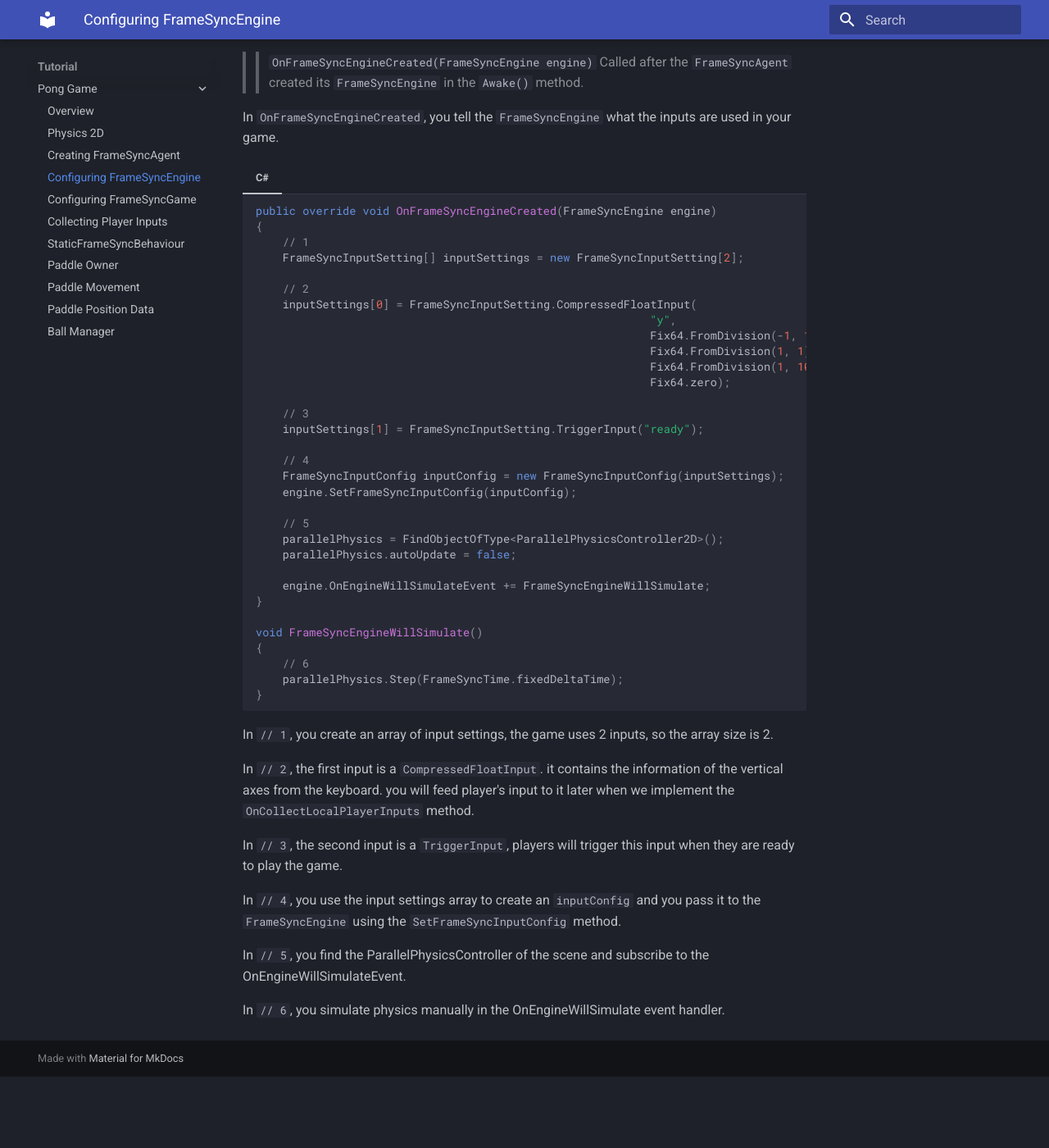
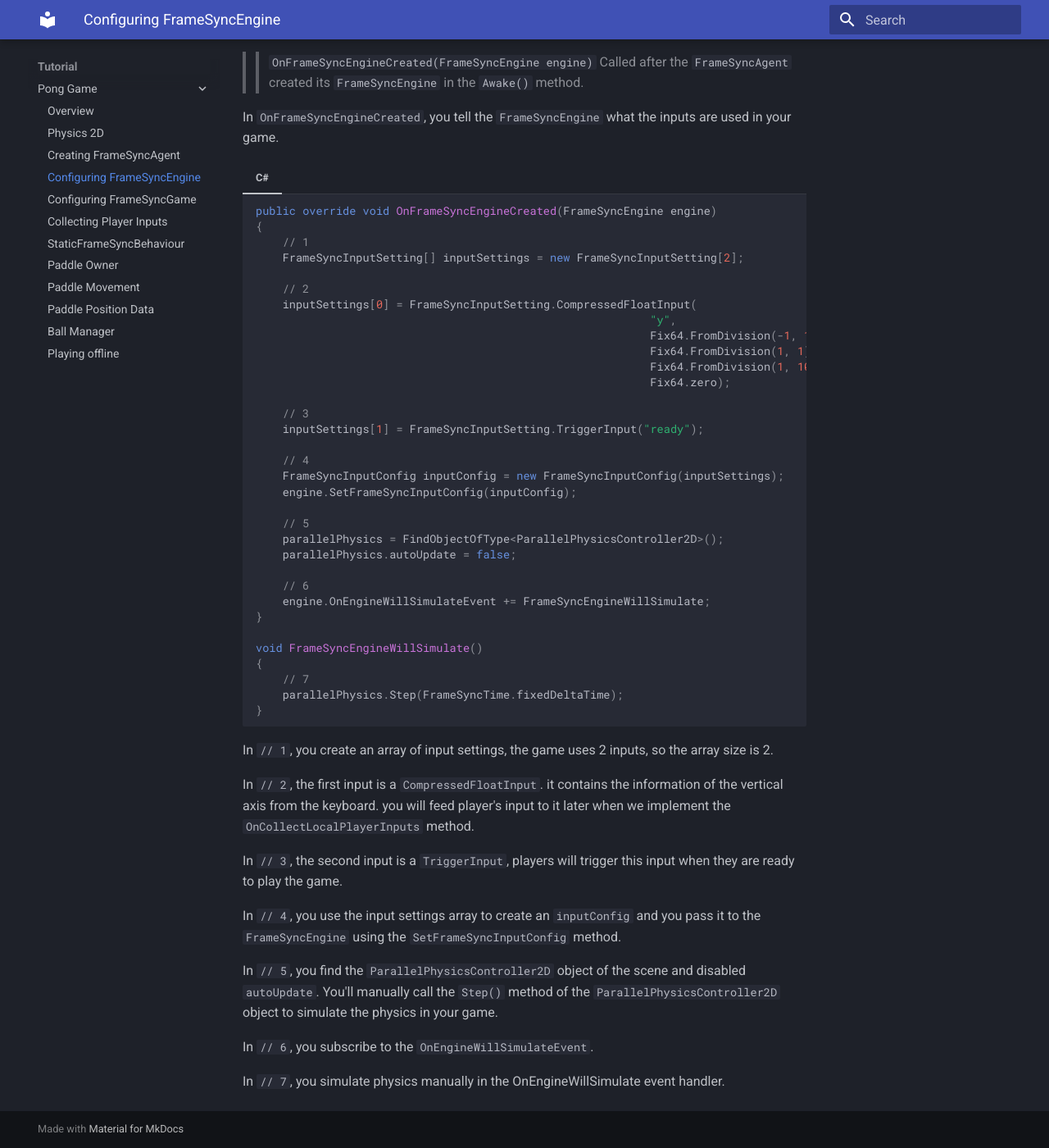
Before and after one commit to waynesohot/testdocs, an MkDocs documentation site: the page built from docs/tutorial/pong/configEngine.md, in a window 1280 px wide and 1400 px high, scrolled down 165 px. Shown: the whole window at 82% size. Built offline with MkDocs 1.6.1 and Material for MkDocs 9.7.7, drawn with Linux system fonts in a browser that asks for light colours; before the commit the page ends 1478 px from its top, so only the background shows below that.

Commit message:
added playing offline page

````diff
--- a/docs/tutorial/pong/configEngine.md
+++ b/docs/tutorial/pong/configEngine.md
@@ -30,25 +30,28 @@
         parallelPhysics = FindObjectOfType<ParallelPhysicsController2D>();
         parallelPhysics.autoUpdate = false;
 
+        // 6
         engine.OnEngineWillSimulateEvent += FrameSyncEngineWillSimulate;
     }
 
     void FrameSyncEngineWillSimulate()
     {
-        // 6
+        // 7
         parallelPhysics.Step(FrameSyncTime.fixedDeltaTime);
     }
     ```
 In `// 1`, you create an array of input settings, the game uses 2 inputs, so the array size is 2.
 
-In `// 2`, the first input is a `CompressedFloatInput`. it contains the information of the vertical axes from the keyboard. you will feed player's input to it later when we implement the `OnCollectLocalPlayerInputs` method.
+In `// 2`, the first input is a `CompressedFloatInput`. it contains the information of the vertical axis from the keyboard. you will feed player's input to it later when we implement the `OnCollectLocalPlayerInputs` method.
 
 In `// 3`, the second input is a `TriggerInput`, players will trigger this input when they are ready to play the game.
 
 In `// 4`, you use the input settings array to create an `inputConfig` and you pass it to the `FrameSyncEngine` using the `SetFrameSyncInputConfig` method.
 
-In `// 5`, you find the ParallelPhysicsController of the scene and subscribe to the OnEngineWillSimulateEvent.
+In `// 5`, you find the `ParallelPhysicsController2D` object of the scene and disabled `autoUpdate`. You'll manually call the `Step()` method of the `ParallelPhysicsController2D` object to simulate the physics in your game.
 
-In `// 6`, you simulate physics manually in the OnEngineWillSimulate event handler.
+In `// 6`, you subscribe to the `OnEngineWillSimulateEvent`.
+
+In `// 7`, you simulate physics manually in the OnEngineWillSimulate event handler.
 
 [1]: ../../frameSync/importantClass/frameSyncAgent.md
--- a/mkdocs.yml
+++ b/mkdocs.yml
@@ -16,6 +16,7 @@
       - Paddle Movement: tutorial/pong/paddleMovement.md
       - Paddle Position Data: tutorial/pong/paddlePosition.md
       - Ball Manager: tutorial/pong/ballManager.md
+      - Playing offline: tutorial/pong/offline.md
   - FrameSync:
     - Important Classes:
       - FrameSyncAgent: frameSync/importantClass/frameSyncAgent.md
````
Also changed, not shown: docs/tutorial/pong/offline.md (added, +17 -0 lines), docs/tutorial/pong/paddleOwner.md (+3 -1 lines), docs/tutorial/pong/staticFrameSyncBehaviour.md (+10 -0 lines), docs/assets/tutorial/Gravity_Pong.png (added), docs/assets/tutorial/Offline_Pong.gif (added), docs/assets/tutorial/WallFriction_Pong.png (added).
